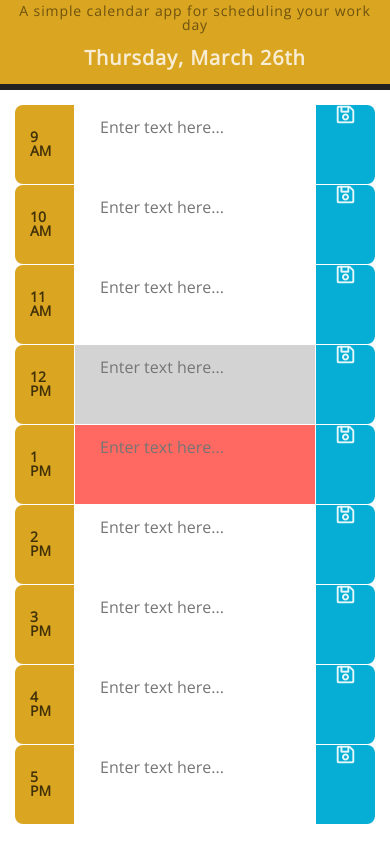
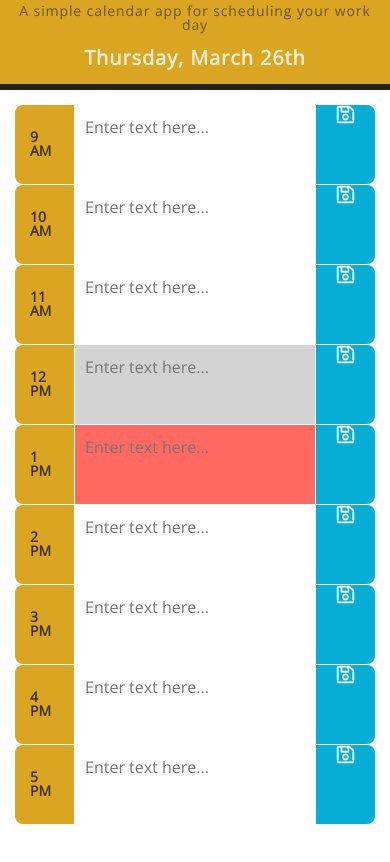
Before and after one commit to aroblesgalit/05-Work-Day-Scheduler, a plain HTML site: page index.html in a window 390 px wide. Shown: the part 60-922 px from the top of the page. Drawn offline with nearby package versions, Linux system fonts and the light colour scheme.

Commit message:
Polished styling

```diff
--- a/style.css
+++ b/style.css
@@ -31,7 +31,7 @@ textarea {
   resize: none;
   color: #222;
   /* border-left: 1px solid black; */
-  padding: 10px;
+  padding: 10px 20px;
   height: 100%;
   width: 100%;
 }
@@ -42,6 +42,7 @@ textarea:focus {
 
 .rowBlock {
   line-height: 1.5;
+  padding: 0;
 }
 
 .description{
@@ -148,4 +149,8 @@ textarea:focus {
   .time-block {
     margin: 0;
   }
+
+  textarea {
+    padding: 10px;
+  }
 }
```
